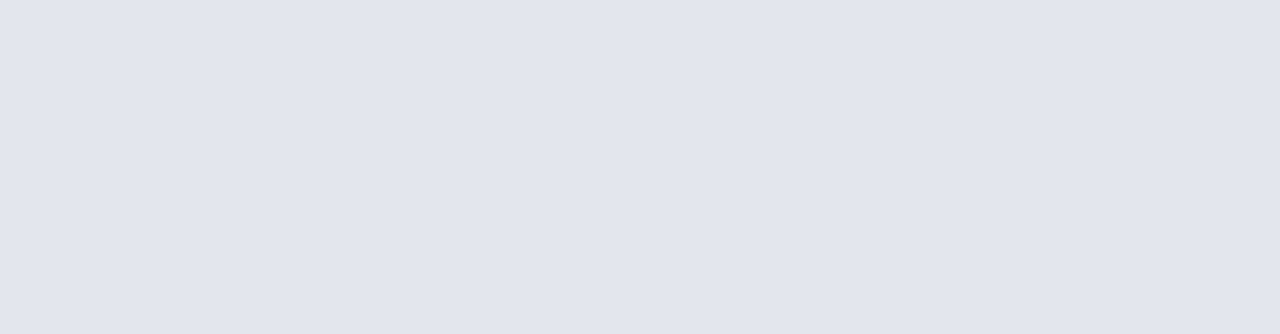
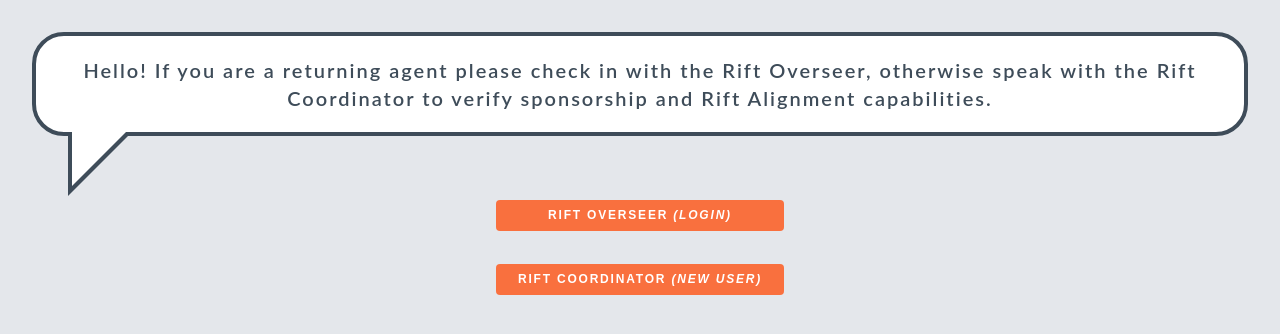
Before and after one commit to sm4baldwin/FierySkies, a React (Create React App) app: page /UserLogin in a window 1280 px wide. Shown: the top 334 px of the page. Built offline with nearby package versions, Linux system fonts and the light colour scheme.

Commit message:
working on login page / utlities

```diff
--- a/src/App.tsx
+++ b/src/App.tsx
@@ -3,15 +3,24 @@ import { Switch, Route, Redirect } from 'react-router-dom'
 
 import { CentralRift } from './Pages/CentralRift'
 import { DepartureZone } from './Pages/DepartureZone'
+import { UserLogin } from './Pages/UserLogin'
 
 import { FlexDiv } from './Common/helpfulComponents'
+import { useAppSelector } from './Common/hooks'
+import { selectUserInfo } from './features/user/userSlice'
 
 
 function App() {
-
+  const userInfo = useAppSelector(selectUserInfo)
   return (
     <FlexDiv>
         <Switch>
+        <Route exact path='/UserLogin'>
+            <UserLogin />
+          </Route>
+          {!userInfo.userID && <Route path='/'>
+            <Redirect to='/UserLogin' />
+          </Route>}
           <Route exact path='/'>
             <Redirect to='/CentralRift' />
           </Route>
@@ -21,6 +30,7 @@ function App() {
           <Route path='/CentralRift/DepartureZone'>
             <DepartureZone />
           </Route>
+
         </Switch>
 
     </FlexDiv>
--- a/src/Contexts/ThemeGlobalAndProvider.tsx
+++ b/src/Contexts/ThemeGlobalAndProvider.tsx
@@ -95,17 +95,17 @@ export const ThemeGlobalStyle = createGlobalStyle<{theme: ThemeType}>`
 
     button {
         all: revert;
-        background: ${ ({theme}) => theme.colors.primary[5] };
+        background: ${ ({theme}) => theme.colors.primary[6] };
         color: white;
         text-transform: uppercase;
         border: none;
         width: fit-content;
         height: fit-content;
-        letter-spacing: .1em;
+        letter-spacing: .15em;
         padding: .7em;
         font-size: ${ ({ theme }) => theme.sizes[5]};
-        font-weight: 400;
-        border-radius: ${ ({ theme }) => theme.sizes[2]};
+        font-weight: 600;
+        border-radius: ${ ({ theme }) => theme.sizes[3]};
         &:active, &:hover {
             background: ${ ({theme}) => theme.colors.primary[4] };
         }
@@ -119,6 +119,7 @@ export const ThemeGlobalStyle = createGlobalStyle<{theme: ThemeType}>`
         letter-spacing: 0.05em;
         margin: 0;
         text-align: left;
+        font-weight: 600;
     }
 
     h1 {
@@ -133,5 +134,6 @@ export const ThemeGlobalStyle = createGlobalStyle<{theme: ThemeType}>`
     span {
         color: ${({theme}) => theme.colors.coolGrey[4]};
         text-align: left;
+        font-size: ${ ({ theme }) => theme.sizes[5]};
     }
 `
--- a/src/Pages/CentralRift.tsx
+++ b/src/Pages/CentralRift.tsx
@@ -42,7 +42,7 @@ export const CentralRift = () => {
                     <RFC axis='column' align='center'>
                         <h1>Please enter the name of the envoy you will transfer with</h1>
                         <Spacer />
-                        <input type='text' value={lobbyPrompt} onChange={(e) => {
+                        <StyledInput type='text' value={lobbyPrompt} onChange={(e) => {
                             e.preventDefault()
                             setLobbyPrompt(e.target.value)
                         }} />
@@ -66,7 +66,7 @@ const StyledBackdrop = styled.div`
     width: 100%;
     height: 100%;
     z-index: 4;
-    background: rgba(255, 255, 255, 0.5);
+    background: rgba(45,58,140, .5);
     position: fixed;
     top: 0;
     right: 0;
@@ -76,17 +76,25 @@ const StyledLobbyForm = styled.form`
     border-radius: ${ ({ theme }) => theme.sizes[3]} 0 ${ ({ theme }) => theme.sizes[3]}0;
     background-color: ${({ theme }) => theme.colors.white};
     padding: ${ ({ theme }) => theme.sizes[4]};
+    max-width: 80%;
     z-index: 5;
     position: fixed;
     top: 10rem;
     margin: 0 auto;
 `
+const StyledInput = styled.input`
+    font-size: ${ ({ theme }) => theme.sizes['main']};
+    color: ${ ({ theme }) => theme.colors.coolGrey[3] };
+`
 const StyledBigButton = styled.button`
     position: fixed;
-    top: 12.5rem;
+    top: 18.5rem;
     min-width: 6rem;
     font-size: ${ ({ theme }) => theme.sizes['main']};
     width: auto;
+    @media ${({theme}) => theme.breakpoints.mediaQueries.laptop} {
+        top: 12.5rem;
+    }
 `
 const StyledButton = styled.button`
     min-width: 4rem;
--- /dev/null
+++ b/src/Pages/UserLogin.tsx
@@ -0,0 +1,178 @@
+import React, { useState, useEffect } from 'react'
+import { FlexDiv, RFC, Spacer, } from '../Common/helpfulComponents'
+import Slide from '@material-ui/core/Slide'
+
+import { useHistory } from 'react-router-dom'
+
+import { useAppDispatch, useAppSelector } from '../Common/hooks'
+import { joinRoom, selectRoomInfo } from '../features/database/databaseSlice'
+import { selectInRoom } from '../features/user/userSlice'
+
+import { styled } from '../Contexts/ThemeGlobalAndProvider'
+
+export const UserLogin = () => {
+    const [existingUserIDPrompt, setExistingUserIDPrompt] = useState({id: '', pass: ''})
+    const [existingUserIDPromptToggled, setExistingUserIDPromptToggled] = useState<boolean>(false)
+    const [newUserIDPrompt, setNewUserIDPrompt] = useState({id: '', pass: ''})
+    const [newUserIDPromptToggled, setNewUserIDPromptToggled] = useState<boolean>(false)
+    const dispatch = useAppDispatch()
+
+    return (
+        <FlexDiv>
+            <RFC axis='column' align='center' justify='flex-start' css='height: 100%;'>
+
+            <StyledChatBubble>Hello! If you are a returning agent please check in with the Rift Overseer, otherwise speak with the Rift Coordinator to verify sponsorship and Rift Alignment capabilities.</StyledChatBubble>
+            <StyledPortalOverseerButton onClick={() => setExistingUserIDPromptToggled(prev => !prev)}>
+                Rift Overseer <em>(login)</em>
+            </StyledPortalOverseerButton>
+            <StyledRiftPermissionButton onClick={() => setNewUserIDPromptToggled(prev => !prev)}>
+                Rift Coordinator <em>(new user)</em>
+            </StyledRiftPermissionButton>
+            {existingUserIDPromptToggled && <StyledBackdrop onClick={() => setExistingUserIDPromptToggled(prev => !prev)} />}
+            <Slide in={existingUserIDPromptToggled} direction='up' mountOnEnter unmountOnExit>
+                <StyledLobbyForm onSubmit={(e) => {
+                        e.preventDefault()
+                        console.log(existingUserIDPrompt)
+                        setExistingUserIDPrompt({id: '', pass: ''})
+                    }}>
+                    <RFC axis='column' align='center' css='width: 100%;'>
+                        <h1 style={{textAlign: 'center'}}>Please provide your Agent Code Name, and if applicable your Sponsor's Seal</h1>
+                        <Spacer />
+                        <span>Code Name <em>(username)</em></span>
+                        <StyledInput type='text' value={existingUserIDPrompt.id} onChange={(e) => {
+                            e.preventDefault()
+                            setExistingUserIDPrompt(prev => ({...prev, id: e.target.value}))
+                        }} />
+                        <Spacer />
+                        <span>Sponsor's Seal <em>(password ?)</em></span>
+                        <StyledInput type='text' value={existingUserIDPrompt.pass} onChange={(e) => {
+                            e.preventDefault()
+                            setExistingUserIDPrompt(prev => ({...prev, pass: e.target.value}))
+                        }} />
+                        <Spacer />
+                        <StyledButton>Confirm</StyledButton>
+                    </RFC>
+                </StyledLobbyForm>
+            </Slide>
+            {newUserIDPromptToggled && <StyledBackdrop onClick={() => setNewUserIDPromptToggled(prev => !prev)} />}
+            <Slide in={newUserIDPromptToggled} direction='up' mountOnEnter unmountOnExit>
+                <StyledLobbyForm onSubmit={(e) => {
+                        e.preventDefault()
+                        console.log(newUserIDPrompt)
+                        setNewUserIDPrompt({id: '', pass: ''})
+                    }}>
+                    <RFC axis='column' align='center' css='width: 100%;'>
+                        <h1 style={{textAlign: 'center'}}>Please provide your Agent Code Name and your Sponsor's Seal</h1>
+                        <Spacer />
+                        <span>Code Name <em>(username)</em></span>
+                        <StyledInput type='text' value={newUserIDPrompt.id} onChange={(e) => {
+                            e.preventDefault()
+                            setNewUserIDPrompt(prev => ({...prev, id: e.target.value, }))
+                        }} />
+                        <Spacer />
+                        <span>Seal <em>(password optional)</em></span>
+                        <StyledInput type='text' value={newUserIDPrompt.id} onChange={(e) => {
+                            e.preventDefault()
+                            setNewUserIDPrompt(prev => ({...prev, id: e.target.value, }))
+                        }} />
+                        <Spacer />
+                        <StyledButton>Verify Rift Alignment</StyledButton>
+                    </RFC>
+                </StyledLobbyForm>
+            </Slide>
+            </RFC>
+        </FlexDiv>
+    )
+}
+const StyledBackdrop = styled.div`
+    width: 100%;
+    height: 100%;
+    z-index: 4;
+    background: rgba(45,58,140, .5);
+    position: fixed;
+    top: 0;
+    right: 0;
+`
+const StyledLobbyForm = styled.form`
+    border: solid ${ ({ theme }) => theme.sizes[1]} ${({ theme }) => theme.colors.coolGrey[5]};
+    border-radius: ${ ({ theme }) => theme.sizes[3]} 0 ${ ({ theme }) => theme.sizes[3]}0;
+    background-color: ${({ theme }) => theme.colors.white};
+    padding: ${ ({ theme }) => theme.sizes[4]};
+    width: 50%;
+    min-width: 300px;
+    max-width: 80%;
+    z-index: 5;
+    position: fixed;
+    top: 10rem;
+    margin: 0 auto;
+`
+const StyledInput = styled.input`
+    width: 60%;
+    min-width: ${ ({ theme }) => theme.sizes['main']};
+    max-width: 16rem;
+    font-size: ${ ({ theme }) => theme.sizes['main']};
+    color: ${ ({ theme }) => theme.colors.coolGrey[3] };
+`
+const StyledPortalOverseerButton = styled.button`
+    position: fixed;
+    top: 24rem;
+    min-width: 12rem;
+    width: 40%;
+    max-width: 18rem;
+    font-size: ${ ({ theme }) => theme.sizes[5]};
+    @media ${({theme}) => theme.breakpoints.mediaQueries.laptop} {
+        top: 12.5rem;
+    }
+`
+const StyledRiftPermissionButton = styled.button`
+    position: fixed;
+    top: 29rem;
+    min-width: 12rem;
+    width: 40%;
+    max-width: 18rem;
+    font-size: ${ ({ theme }) => theme.sizes[5]};
+
+    @media ${({theme}) => theme.breakpoints.mediaQueries.laptop} {
+        top: 16.5rem;
+    }
+`
+const StyledButton = styled.button`
+    width: 60%;
+    min-width: ${ ({ theme }) => theme.sizes['main']};
+    max-width: 16rem;
+    font-size: ${ ({ theme }) => theme.sizes[5]};
+    text-transform: uppercase;
+`
+const StyledChatBubble = styled.div`
+    position: relative;
+	width: '80%';
+	text-align: center;
+	line-height: 1.4em;
+	background-color: ${ ({ theme }) => theme.colors.white };
+	border: ${ ({ theme }) => theme.sizes[3]} solid ${ ({ theme }) => theme.colors.coolGrey[3] };
+	border-radius: ${ ({ theme }) => theme.sizes[8]} ;
+	padding: ${ ({ theme }) => theme.sizes[6]} ;
+	font-size: ${ ({ theme }) => theme.sizes[6]} ;
+    font-weight: 600;
+    letter-spacing: .1em;
+    color: ${ ({ theme }) => theme.colors.coolGrey[3]};
+
+    &:before, &:after {
+        content: ' ';
+	    position: absolute;
+	    width: 0;
+	    height: 0;
+    }
+    &:before {
+        left: ${ ({ theme }) => theme.sizes[8]};
+	    bottom: -${ ({ theme }) => theme.sizes[10]};
+	    border: ${ ({ theme }) => theme.sizes[8]} solid;
+	    border-color: ${ ({ theme }) => theme.colors.coolGrey[3] } transparent transparent ${ ({ theme }) => theme.colors.coolGrey[3] };
+    }
+    &:after {
+        left: 2.25rem;
+	    bottom: -3.35rem;
+	    border: ${ ({ theme }) => theme.sizes[8]} solid;
+	    border-color: ${ ({ theme }) => theme.colors.white } transparent transparent ${ ({ theme }) => theme.colors.white };
+    }
+`
--- a/src/features/database/databaseSlice.ts
+++ b/src/features/database/databaseSlice.ts
@@ -44,7 +44,7 @@ export const joinRoom = createAsyncThunk<any, any, {dispatch: AppDispatch, state
       // doc.data() will be undefined in this case
       console.log("Creating new lobby!")
       const state = getState()
-      await setDoc(docRef, {lobbyCreator: state.user.data.playerTag})
+      await setDoc(docRef, {lobbyCreator: state.user.data.userInfo.playerTag ? state.user.data.userInfo.playerTag : 'default'})
       dispatch(makeLobbyCreator())
     }
     dispatch(inRoom(true))
```
Also changed, not shown: src/features/user/userSlice.ts (+17 -2 lines), firebase.json.
